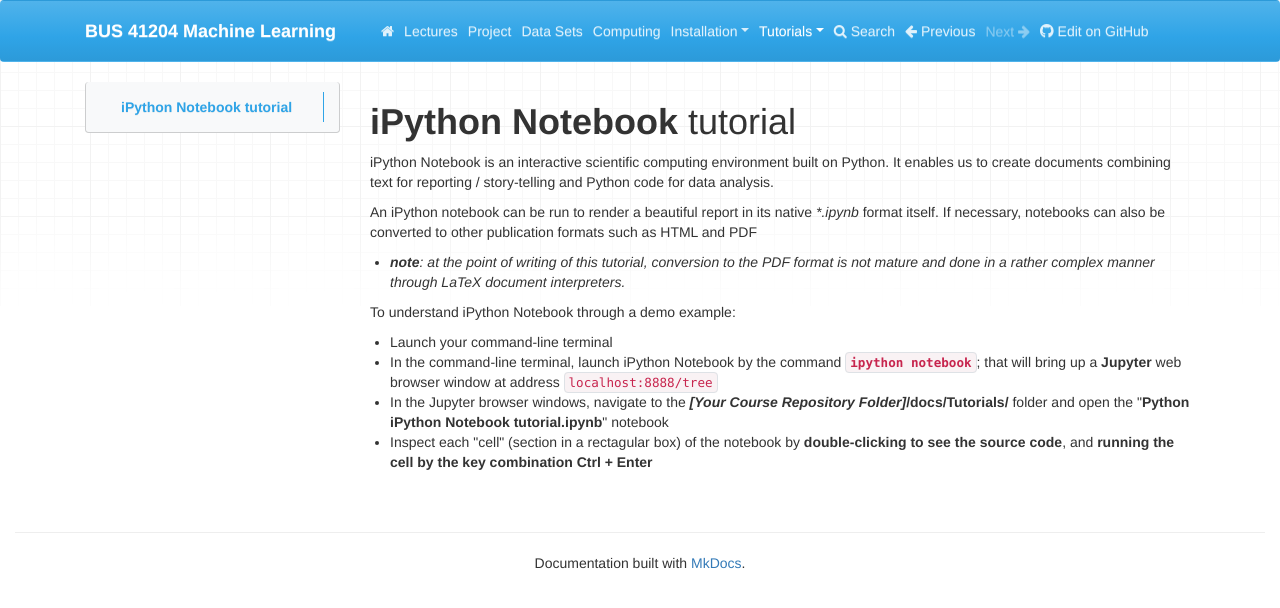
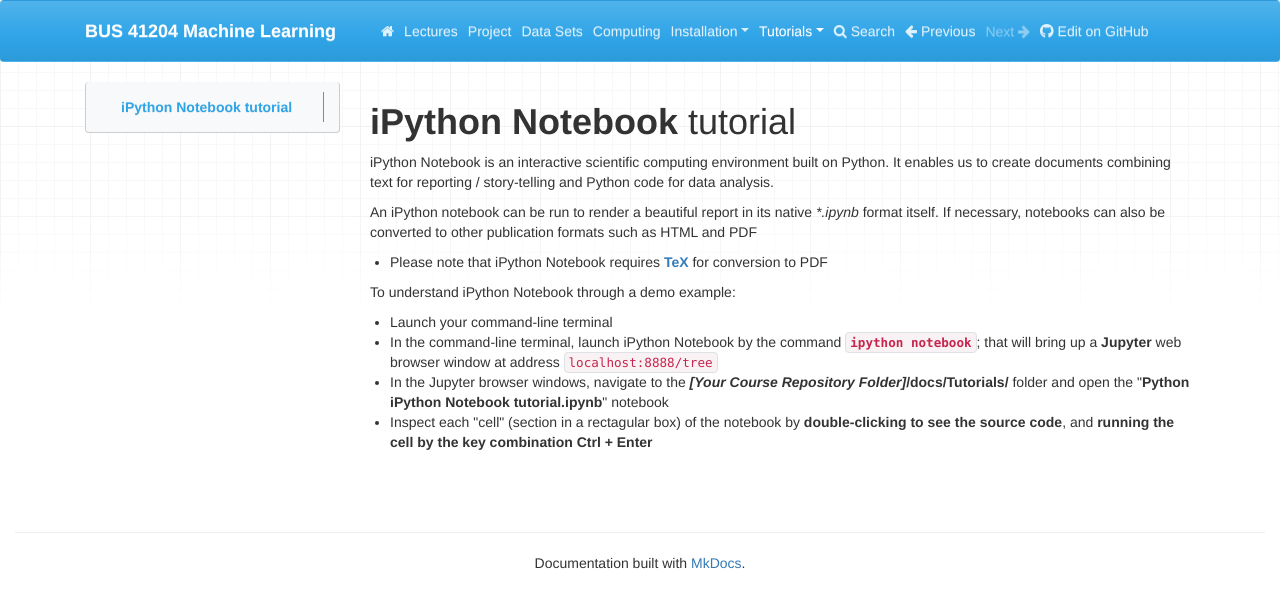
Before and after one commit to ChicagoBoothML/MachineLearning_Fall2015, an MkDocs documentation site: the page built from docs/Tutorials/Python iPython Notebook tutorial.md, in a window 1280 px wide. Shown: the top 608 px of the page. Built offline with MkDocs 1.6.1, drawn with Linux system fonts in a browser that asks for light colours; nearby versions of some CDN libraries; old or Windows-style settings are respelled for this version of MkDocs.

Commit message:
update tutorials with TeX dependency note

```diff
--- a/docs/Tutorials/Python iPython Notebook tutorial.md
+++ b/docs/Tutorials/Python iPython Notebook tutorial.md
@@ -6,8 +6,7 @@ It enables us to create documents combining text for reporting / story-telling a
 An iPython notebook can be run to render a beautiful report in its native _\*.ipynb_ format itself.
 If necessary, notebooks can also be converted to other publication formats such as HTML and PDF
 
-- _**note**: at the point of writing of this tutorial, conversion to the PDF format is not mature and done in a rather
-complex manner through LaTeX document interpreters._
+- Please note that iPython Notebook requires [**TeX**](Installation/TeX) for conversion to PDF
 
 To understand iPython Notebook through a demo example:
 
```
Also changed, not shown: docs/Tutorials/R Markdown Tutorial.md (+1 -0 lines), docs/Tutorials/R data.table Tutorial.md (+2 -0 lines).
